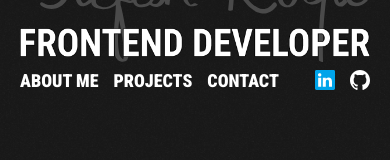
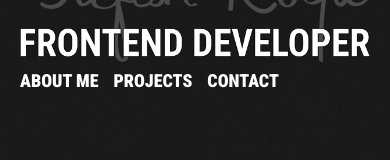
Before and after one commit to stefanrogic/website, a React (Vite) app: page / in a window 390 px wide. Shown: the part 130-290 px from the top of the page. Built offline with nearby package versions, Linux system fonts and the light colour scheme.

Commit message:
small responsiveness tweak

```diff
--- a/src/components/Navbar/Navbar.jsx
+++ b/src/components/Navbar/Navbar.jsx
@@ -21,7 +21,7 @@ const Navbar = () => {
           <a href="#">CONTACT</a>
         </div>
 
-        <div>
+        <div className="socials-container">
           <a href="https://www.linkedin.com/in/stefanrogic/" target="_blank">
             <img src={getUrl("linkedin-icon.svg")} alt="frontend-developer" />
           </a>
--- a/src/components/Navbar/navbar.scss
+++ b/src/components/Navbar/navbar.scss
@@ -71,5 +71,13 @@ header {
         width: 20px;
       }
     }
+
+    .socials-container {
+      display: none;
+
+      @include rwd("600px") {
+        display: flex;
+      }
+    }
   }
 }
```
